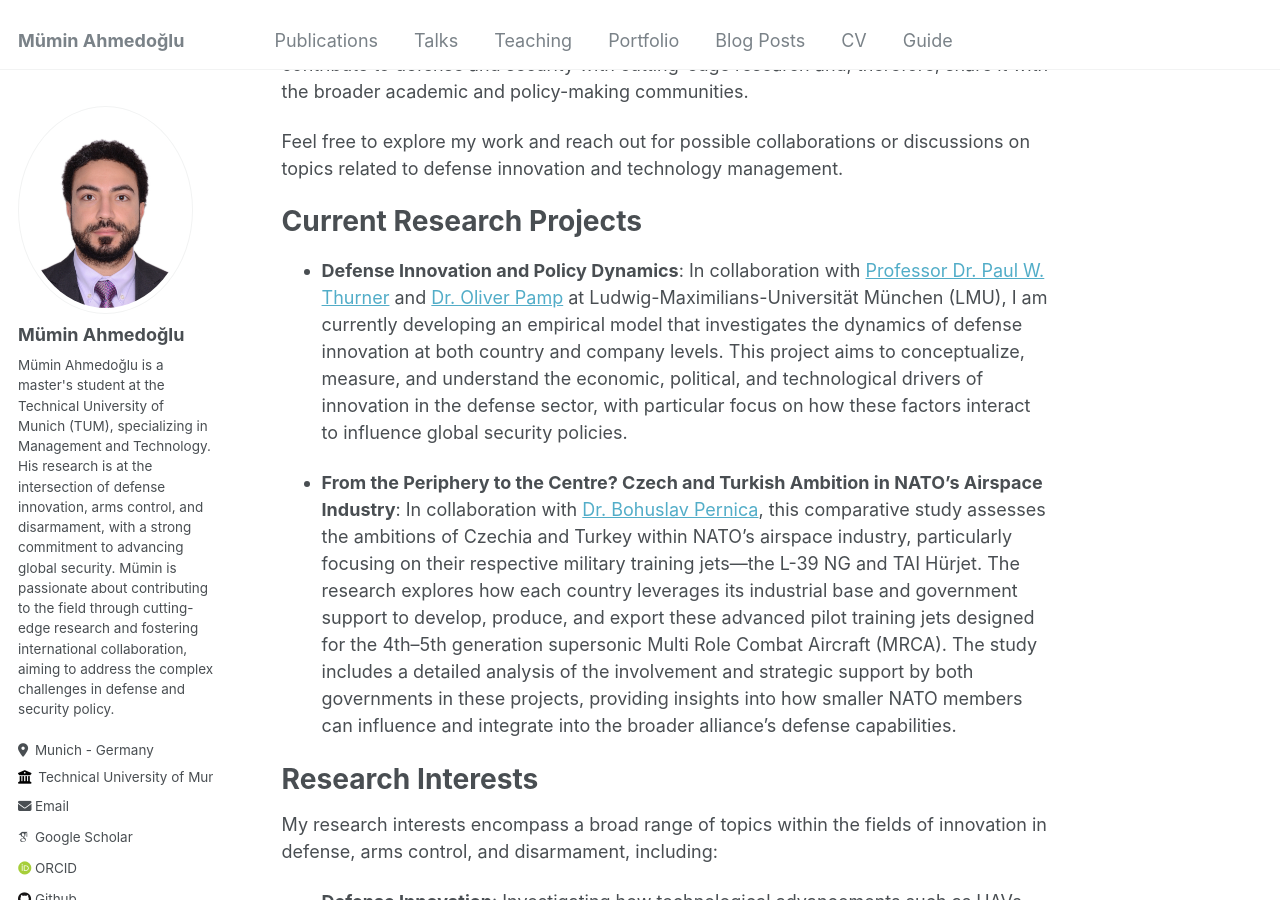
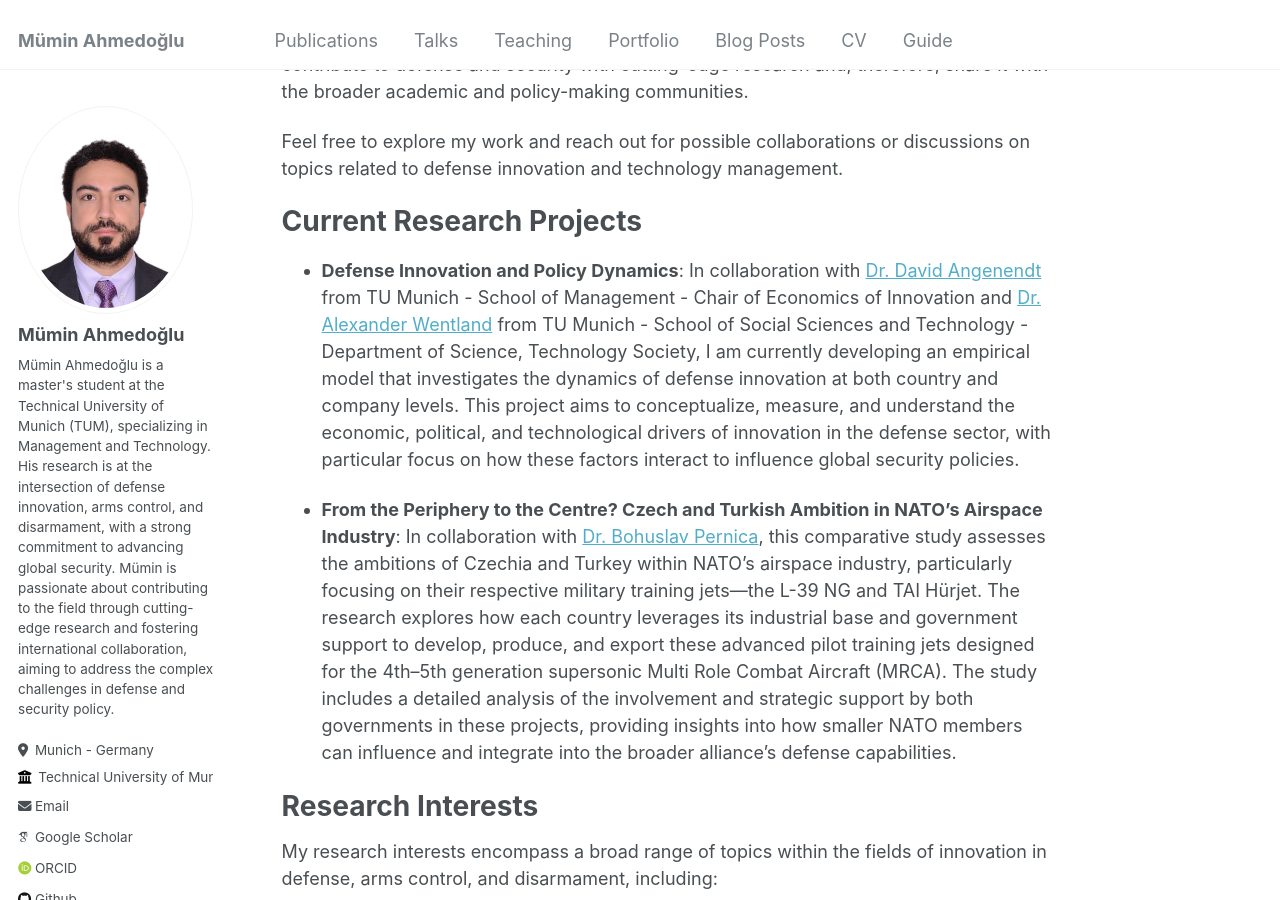
Before and after one commit to ahmedoglu/ahmedoglu.github.io, a Jekyll site: the page built from _pages/about.md, in a window 1280 px wide and 900 px high, scrolled down 763 px. Built offline with Jekyll 4.4.1, drawn with Linux system fonts in a browser that asks for light colours; some web fonts are replaced.

Commit message:
Update about.md

```diff
--- a/_pages/about.md
+++ b/_pages/about.md
@@ -19,7 +19,7 @@ Feel free to explore my work and reach out for possible collaborations or discus
 
 Current Research Projects
 ======
-- **Defense Innovation and Policy Dynamics**: In collaboration with [Professor Dr. Paul W. Thurner](https://www.gsi.uni-muenchen.de/personen/professoren/thurner/index.html) and [Dr. Oliver Pamp](https://www.en.gsi.uni-muenchen.de/people/academic/oliver_pamp/index.html) at Ludwig-Maximilians-Universität München (LMU), I am currently developing an empirical model that investigates the dynamics of defense innovation at both country and company levels. This project aims to conceptualize, measure, and understand the economic, political, and technological drivers of innovation in the defense sector, with particular focus on how these factors interact to influence global security policies.
+- **Defense Innovation and Policy Dynamics**: In collaboration with [Dr. David Angenendt](https://www.ep.mgt.tum.de/en/eoi/team/researchers/dr-david-angenendt/) from TU Munich - School of Management - Chair of Economics of Innovation and [Dr. Alexander Wentland](https://www.sts.sot.tum.de/sts/personen/forschende/alexander-wentland/) from TU Munich - School of Social Sciences and Technology - Department of Science, Technology Society, I am currently developing an empirical model that investigates the dynamics of defense innovation at both country and company levels. This project aims to conceptualize, measure, and understand the economic, political, and technological drivers of innovation in the defense sector, with particular focus on how these factors interact to influence global security policies.
 
 - **From the Periphery to the Centre? Czech and Turkish Ambition in NATO’s Airspace Industry**: In collaboration with [Dr. Bohuslav Pernica](https://www.muni.cz/en/people/161932-bohuslav-pernica), this comparative study assesses the ambitions of Czechia and Turkey within NATO's airspace industry, particularly focusing on their respective military training jets—the L-39 NG and TAI Hürjet. The research explores how each country leverages its industrial base and government support to develop, produce, and export these advanced pilot training jets designed for the 4th–5th generation supersonic Multi Role Combat Aircraft (MRCA). The study includes a detailed analysis of the involvement and strategic support by both governments in these projects, providing insights into how smaller NATO members can influence and integrate into the broader alliance's defense capabilities.
 
```
